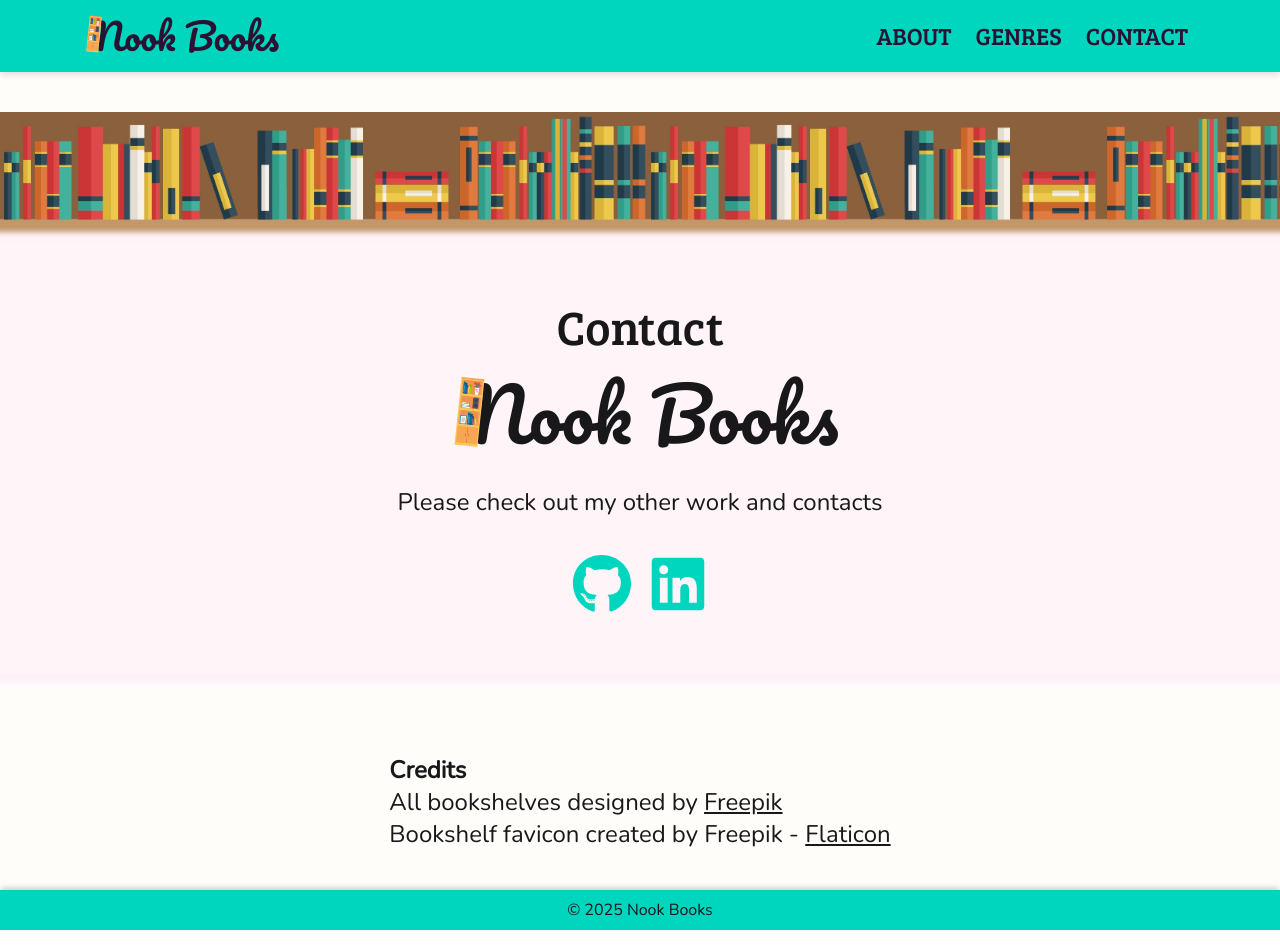
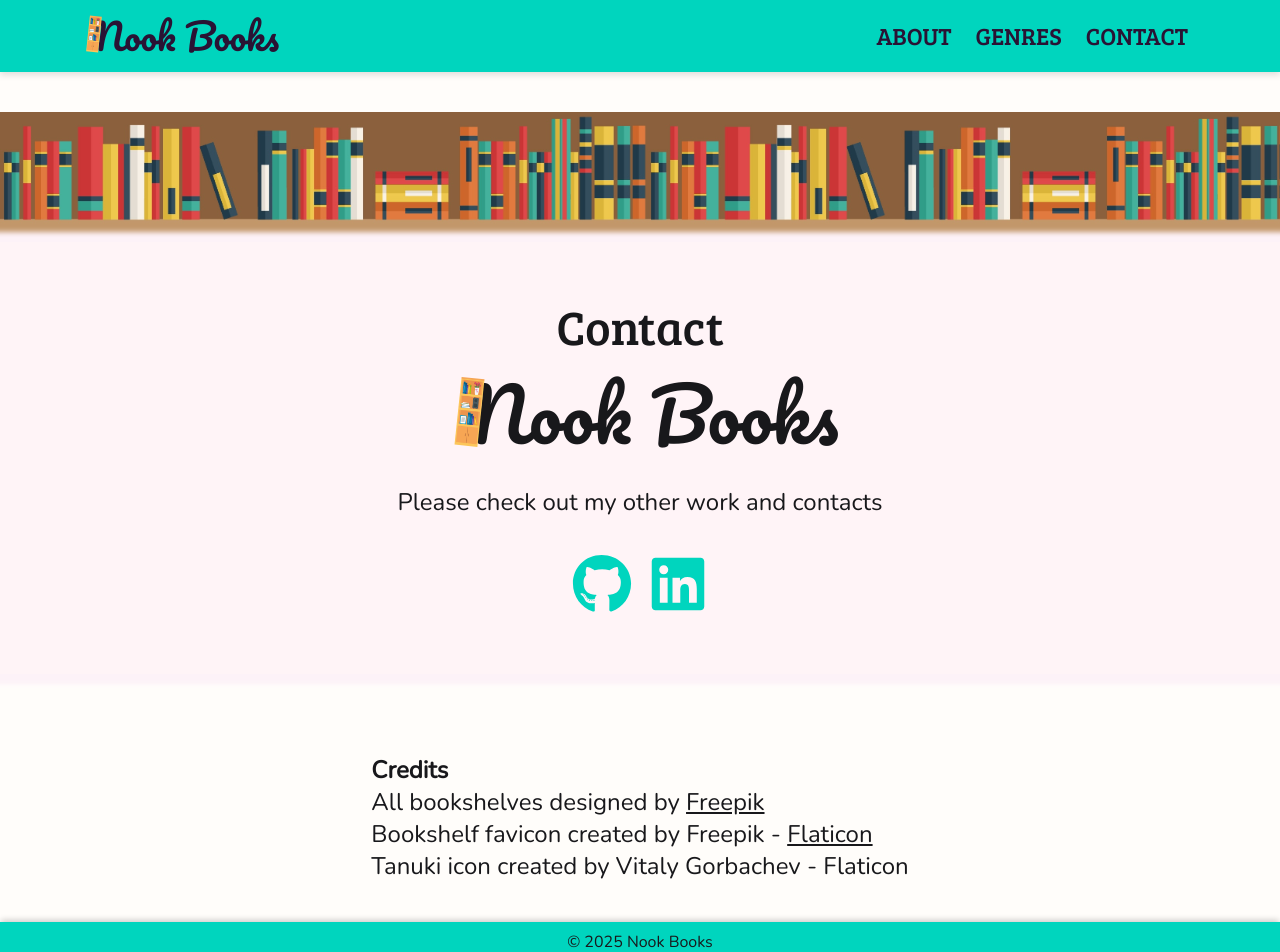
Before and after one commit to MinoshkaBocarro/nook-books, a Next.js app: page /contact in a window 1280 px wide. Shown: the top 952 px of the page. Before the commit the page ends 930 px from the top, so only its background shows below. Built offline with nearby package versions, Linux system fonts and the light colour scheme; no server answers.

Commit message:
Add attribution for tanuki icon

```diff
--- a/src/pages/contact.jsx
+++ b/src/pages/contact.jsx
@@ -44,6 +44,15 @@ function ContactPage() {
 							<span className="link">Flaticon</span>
 						</a>
 					</p>
+					<p>
+						{" "}
+						<a
+							href="https://www.flaticon.com/free-icons/japanese"
+							title="japanese icons"
+						>
+							Tanuki icon created by Vitaly Gorbachev - Flaticon
+						</a>
+					</p>
 				</div>
 			</Container>
 		</>
```
